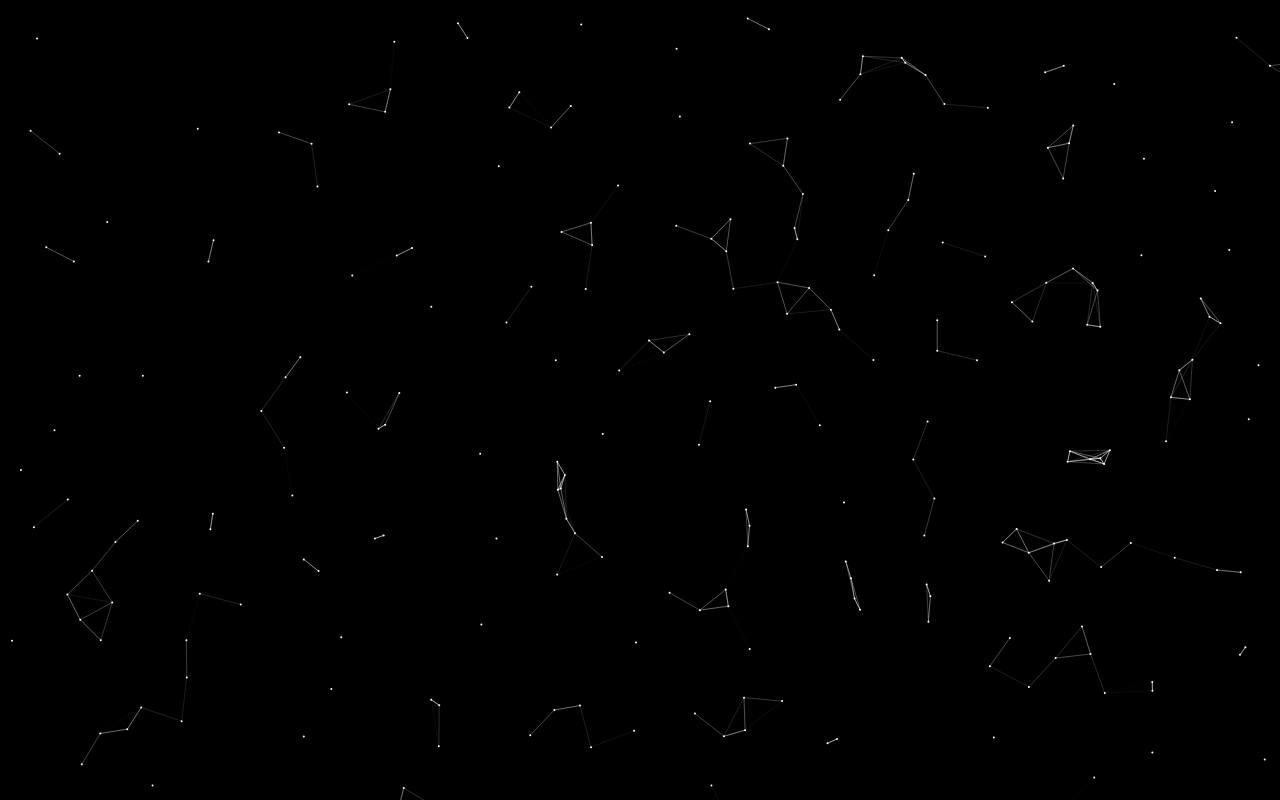
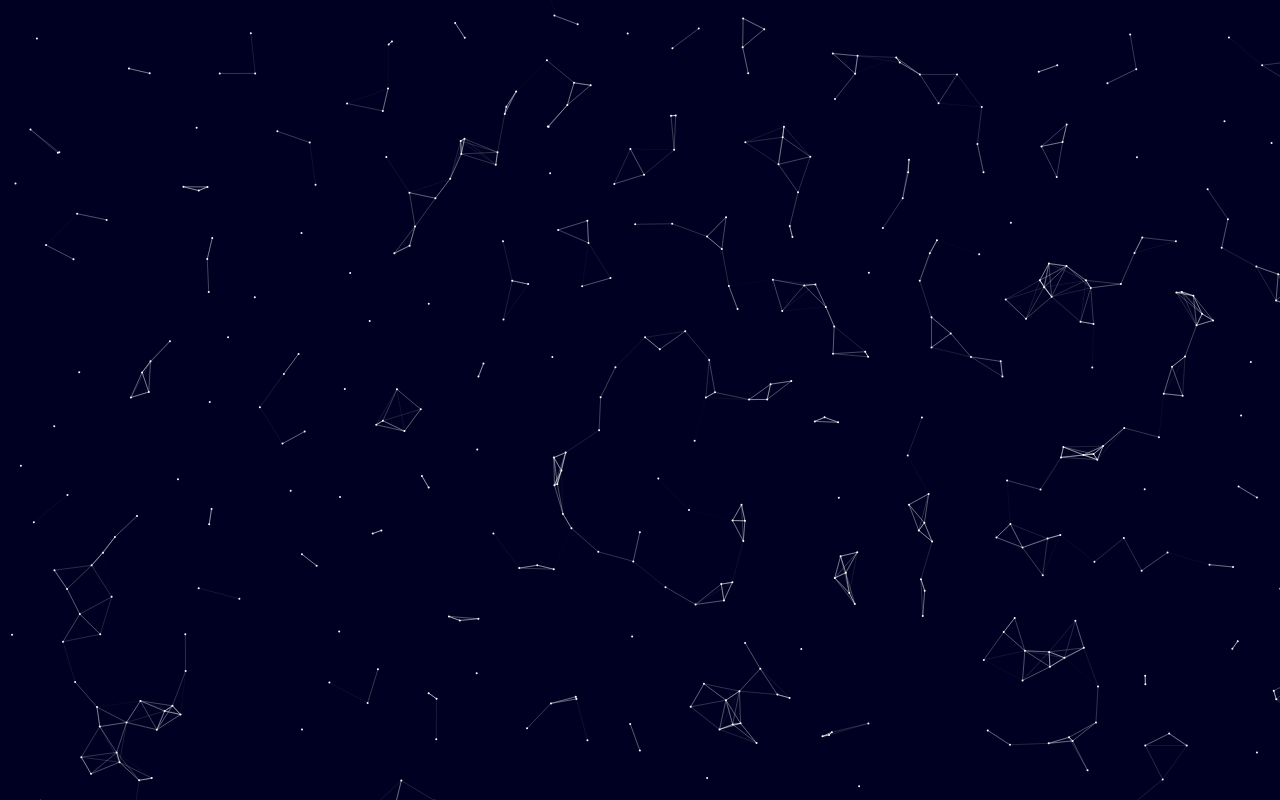
Before and after one commit to sam-yang/node-garden, a plain HTML site: page index.html in a window 1280 px wide. Drawn offline with Linux system fonts and the light colour scheme; animation ran at ten frames a second.

Commit message:
Changed color, test

```diff
--- a/index.css
+++ b/index.css
@@ -1,4 +1,3 @@
 #garden {
-	background-color: rbg(0, 0, 0);
 	display: block;
 }
--- a/index.js
+++ b/index.js
@@ -2,14 +2,16 @@ var garden = document.getElementById("garden");
 garden.width = window.innerWidth;
 garden.height = window.innerHeight;
 var c = garden.getContext("2d");
-garden.style.background = '#000000';
+garden.style.background = '#000022';
 
 c.imageSmoothingEnabled = false;
 
-var numNodes = 300;
-var minDist = 50;
 var screenWidth = window.innerWidth;
 var screenHeight = window.innerHeight;
+
+var numNodes = 500;
+var minLinkDist = screenWidth/28;
+
 
 devicePixelRatio = window.devicePixelRatio || 1,
 backingStoreRatio = c.webkitBackingStorePixelRatio ||
@@ -37,8 +39,8 @@ var nodes = [];
 function initNodes() {
 	for (var i = 0; i < numNodes; i++) {
 		var node = {
-			x: Math.random() * (screenWidth + 2 * minDist),
-			y: Math.random() * (screenHeight + 2 * minDist),
+			x: Math.random() * (screenWidth + 2 * minLinkDist),
+			y: Math.random() * (screenHeight + 2 * minLinkDist),
 			vx: Math.random() * .2+ .2,
 			vy: Math.random() * .2 + .2,
 			size: 1,
@@ -52,14 +54,14 @@ function update(nArray) {
 	for (var i = 0; i < nArray.length; i++) {
 		nArray[i].x += nArray[i].vx;
 		nArray[i].y += nArray[i].vy;
-		if (nArray[i].x > (screenWidth + minDist) || nArray[i].y > (screenHeight + minDist)) {
+		if (nArray[i].x > (screenWidth + minLinkDist) || nArray[i].y > (screenHeight + minLinkDist)) {
 			if (Math.random() < screenWidth/(screenHeight + screenWidth)) {
 				nArray[i].x = Math.random() * screenWidth;
-				nArray[i].y = -minDist;
+				nArray[i].y = -minLinkDist;
 			}
 			else {
 				nArray[i].y = Math.random() * screenHeight;
-				nArray[i].x = -minDist;
+				nArray[i].x = -minLinkDist;
 			}
 		}
 	}
@@ -73,12 +75,12 @@ function draw(nArray) {
 		c.fill();
 		for (var j = 0; j < nArray.length; j++) {
 			var dist = calcDist(nArray[i], nArray[j]);
-			if (dist < minDist) {
+			if (dist < minLinkDist) {
 				c.beginPath();
 				c.moveTo(nArray[i].x, nArray[i].y);
 				c.lineTo(nArray[j].x, nArray[j].y);
 				c.lineWidth = .5;
-				c.strokeStyle = "rgba(256, 256, 256, " + ((minDist - dist)/minDist)  + ")";
+				c.strokeStyle = "rgba(256, 256, 256, " + ((minLinkDist - dist)/minLinkDist)  + ")";
 				c.stroke();
 			}
 		}
@@ -89,7 +91,7 @@ function calcDist(node1, node2) {
 }
 
 function drawupdate() {
-		c.clearRect(0, 0, screenWidth, screenHeight);
+		c.clearRect(-minLinkDist, -minLinkDist, screenWidth + minLinkDist, screenHeight + minLinkDist);
 		draw(nodes);
 		update(nodes);
 		requestAnimationFrame(drawupdate);
@@ -128,6 +130,17 @@ function addNode() {
 	c.arc(node.x, node.y, node.size, 0, Math.PI*2, true);
 	c.fillStyle = node.opacity;
 	c.fill();
+	for (var i = 0; i < nodes.length; i++) {
+			var dist = calcDist(nodes[i], node);
+			if (dist < minLinkDist) {
+				c.beginPath();
+				c.moveTo(nodes[i].x, nodes[i].y);
+				c.lineTo(node.x, node.y);
+				c.lineWidth = .5;
+				c.strokeStyle = "rgba(256, 256, 256, " + ((minLinkDist - dist)/minLinkDist)  + ")";
+				c.stroke();
+			}
+		}
 	nodes.push(node);
 }
 
```
